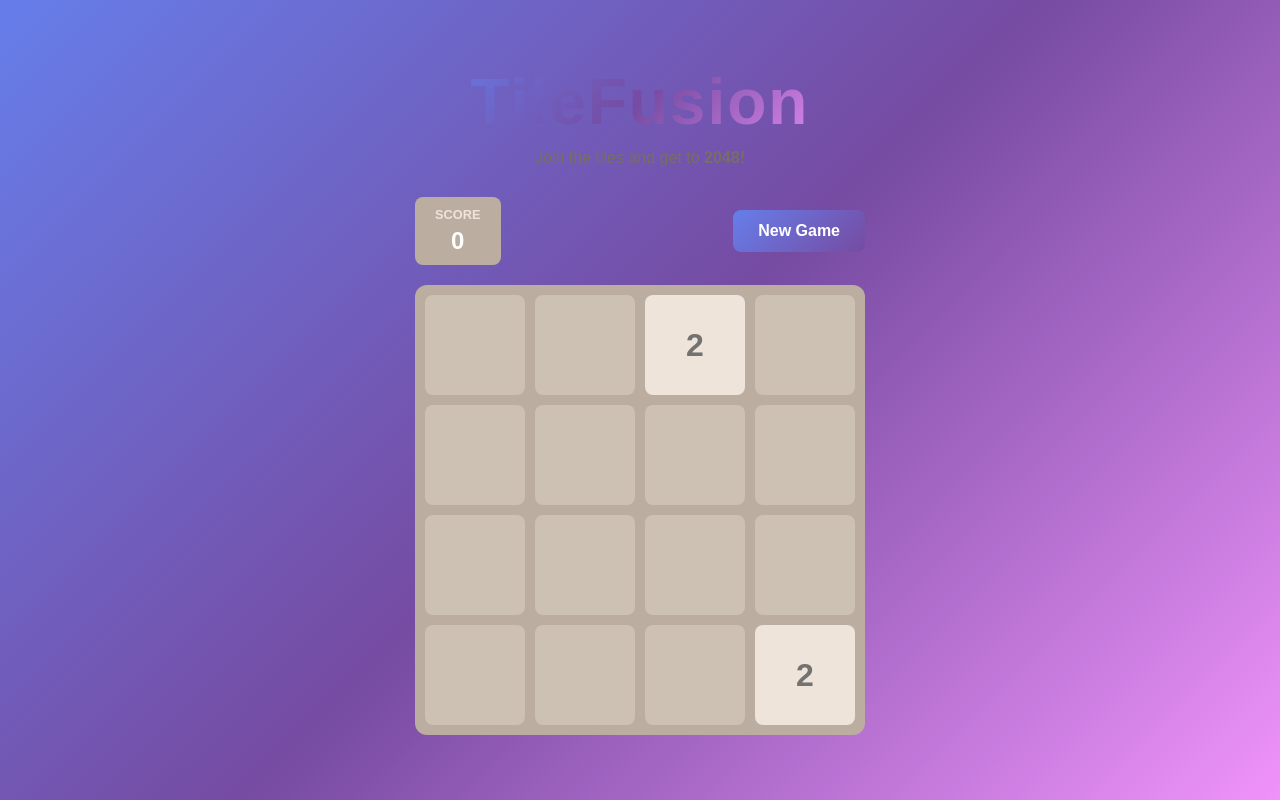
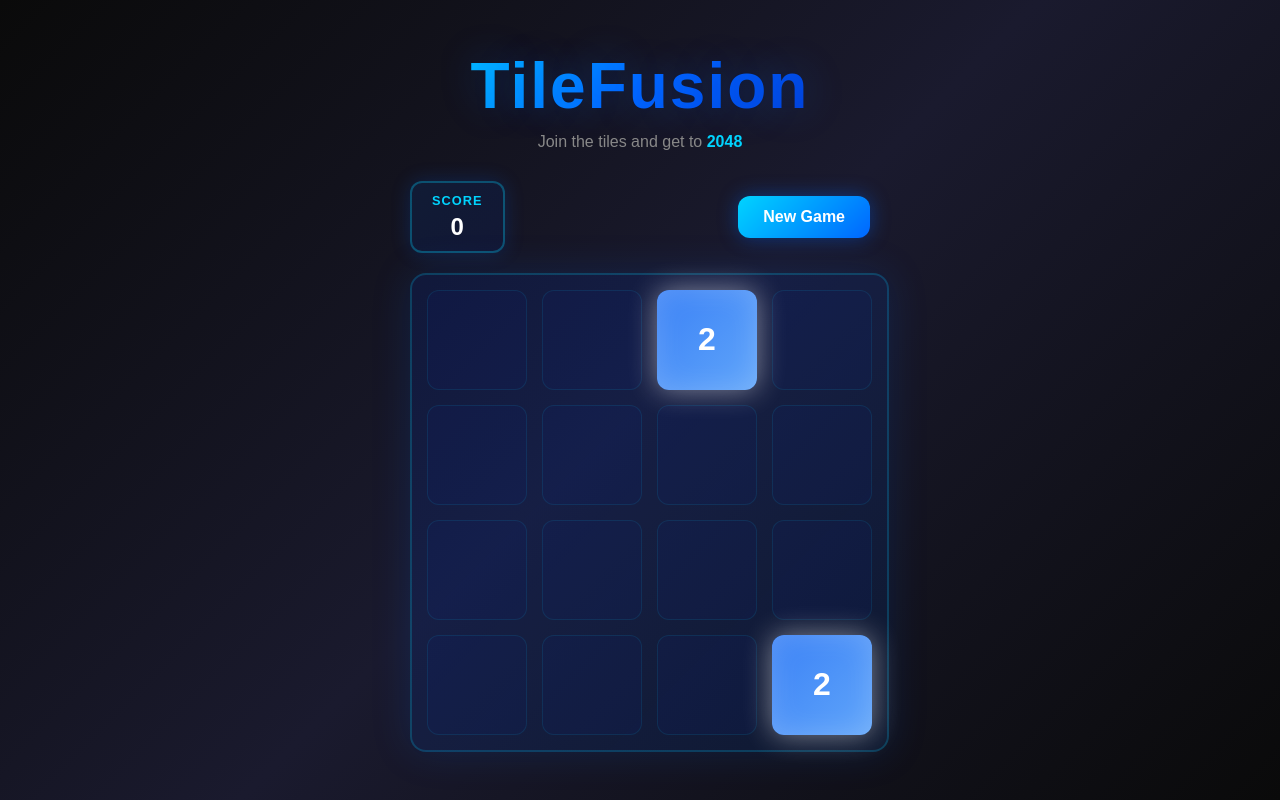
Before and after one commit to Shubhammalhotra001/TileFusion, a React (Create React App) app: page / in a window 1280 px wide. Built offline with nearby package versions, Linux system fonts and the light colour scheme.

Commit message:
Css updated

```diff
--- a/src/App.css
+++ b/src/App.css
@@ -4,13 +4,24 @@
   box-sizing: border-box;
 }
 
+html, body {
+  width: 100%;
+  height: 100%;
+}
+
 body {
-  background: linear-gradient(135deg, #667eea 0%, #764ba2 50%, #f093fb 100%);
+  background: linear-gradient(135deg, #0a0a0a 0%, #1a1a2e 50%, #0a0a0a 100%);
   min-height: 100vh;
   display: flex;
   align-items: center;
   justify-content: center;
   font-family: 'Clear Sans', 'Helvetica Neue', Arial, sans-serif;
+  overflow-x: hidden;
+}
+
+#root {
+  width: 100%;
+  height: 100%;
 }
 
 .App {
@@ -20,4 +31,5 @@ body {
   align-items: center;
   justify-content: center;
   padding: 20px;
+  background: linear-gradient(135deg, #0a0a0a 0%, #1a1a2e 50%, #0a0a0a 100%);
 }
--- a/src/pages/game.jsx
+++ b/src/pages/game.jsx
@@ -96,7 +96,7 @@ const Game = () => {
     <div className="game-container">
       <div className="game-header">
         <h1 className="game-title">TileFusion</h1>
-        <p className="game-subtitle">Join the tiles and get to <strong>2048!</strong></p>
+        <p className="game-subtitle">Join the tiles and get to <strong>2048</strong></p>
       </div>
 
       <ScoreBoard
@@ -117,7 +117,7 @@ const Game = () => {
       {gameStatus === GAME_STATUS.LOST && (
         <div className="game-over-overlay">
           <div className="game-over-message">
-            <h2>Game Over!</h2>
+            <h2>Game Over</h2>
             <p>No moves left</p>
             <p className="try-again">Better luck next time</p>
             <button className="restart-btn" onClick={resetGame}>
--- a/src/styles/Game.css
+++ b/src/styles/Game.css
@@ -1,3 +1,4 @@
+/* Game.css*/
 .game-container {
   max-width: 500px;
   margin: 0 auto;
@@ -15,17 +16,22 @@
   font-size: 4rem;
   font-weight: bold;
   margin: 0;
-  background: linear-gradient(135deg, #667eea 0%, #764ba2 50%, #f093fb 100%);
+  background: linear-gradient(135deg, #00d4ff 0%, #0066ff 50%, #0033cc 100%);
   -webkit-background-clip: text;
   -webkit-text-fill-color: transparent;
   background-clip: text;
   letter-spacing: 2px;
+  text-shadow: 0 0 40px rgba(0, 102, 255, 0.3);
 }
 
 .game-subtitle {
-  color: #776e65;
+  color: #888;
   font-size: 1rem;
   margin-top: 10px;
+}
+
+.game-subtitle strong {
+  color: #00d4ff;
 }
 
 /* Score Board */
@@ -42,18 +48,22 @@
 }
 
 .score-container {
-  background-color: #bbada0;
+  background: linear-gradient(135deg, rgba(0, 102, 255, 0.1) 0%, rgba(0, 51, 204, 0.1) 100%);
+  border: 2px solid rgba(0, 212, 255, 0.3);
   padding: 10px 20px;
-  border-radius: 8px;
+  border-radius: 12px;
   text-align: center;
   min-width: 80px;
+  box-shadow: 0 0 20px rgba(0, 102, 255, 0.2);
 }
 
 .score-label {
-  color: #eee4da;
+  color: #00d4ff;
   font-size: 0.8rem;
   font-weight: bold;
   margin-bottom: 5px;
+  text-transform: uppercase;
+  letter-spacing: 1px;
 }
 
 .score-value {
@@ -63,20 +73,21 @@
 }
 
 .new-game-btn {
-  background: linear-gradient(135deg, #667eea 0%, #764ba2 100%);
+  background: linear-gradient(135deg, #00d4ff 0%, #0066ff 100%);
   color: white;
   border: none;
   padding: 12px 25px;
-  border-radius: 8px;
+  border-radius: 12px;
   font-size: 1rem;
   font-weight: bold;
   cursor: pointer;
-  transition: transform 0.2s, box-shadow 0.2s;
+  transition: all 0.3s;
+  box-shadow: 0 0 20px rgba(0, 102, 255, 0.4);
 }
 
 .new-game-btn:hover {
   transform: translateY(-2px);
-  box-shadow: 0 4px 12px rgba(102, 126, 234, 0.4);
+  box-shadow: 0 0 30px rgba(0, 212, 255, 0.6);
 }
 
 .new-game-btn:active {
@@ -85,20 +96,32 @@
 
 /* Game Board */
 .game-board {
-  background-color: #bbada0;
-  padding: 10px;
-  border-radius: 12px;
+  background: linear-gradient(135deg, rgba(0, 51, 204, 0.15) 0%, rgba(0, 102, 255, 0.1) 100%);
+  padding: 15px;
+  border-radius: 16px;
   display: inline-block;
+  border: 2px solid rgba(0, 212, 255, 0.2);
+  box-shadow: 0 0 40px rgba(0, 102, 255, 0.15);
 }
 
 .board-row {
   display: flex;
-  gap: 10px;
-  margin-bottom: 10px;
+  gap: 15px;
+  margin-bottom: 15px;
 }
 
 .board-row:last-child {
   margin-bottom: 0;
+}
+
+/* Touch support wrapper */
+.game-board-wrapper {
+  display: inline-block;
+  touch-action: none;
+  user-select: none;
+  -webkit-user-select: none;
+  -moz-user-select: none;
+  -ms-user-select: none;
 }
 
 /* Game Over Overlay */
@@ -108,16 +131,17 @@
   left: 0;
   width: 100%;
   height: 100%;
-  background-color: rgba(238, 228, 218, 0.73);
+  background-color: rgba(10, 10, 10, 0.9);
   display: flex;
   align-items: center;
   justify-content: center;
   z-index: 1000;
   animation: fadeIn 0.3s ease-in-out;
+  backdrop-filter: blur(10px);
 }
 
 .game-over-overlay.win {
-  background-color: rgba(237, 194, 46, 0.5);
+  background-color: rgba(0, 102, 255, 0.2);
 }
 
 @keyframes fadeIn {
@@ -130,11 +154,12 @@
 }
 
 .game-over-message {
-  background-color: white;
+  background: linear-gradient(135deg, rgba(26, 26, 46, 0.95) 0%, rgba(10, 10, 10, 0.95) 100%);
   padding: 40px;
-  border-radius: 12px;
+  border-radius: 16px;
   text-align: center;
-  box-shadow: 0 8px 24px rgba(0, 0, 0, 0.2);
+  box-shadow: 0 0 60px rgba(0, 102, 255, 0.4);
+  border: 2px solid rgba(0, 212, 255, 0.3);
   animation: slideUp 0.3s ease-in-out;
 }
 
@@ -150,116 +175,42 @@
 }
 
 .game-over-message h2 {
-  color: #776e65;
+  color: #00d4ff;
   font-size: 2.5rem;
   margin: 0 0 15px 0;
+  text-shadow: 0 0 20px rgba(0, 212, 255, 0.5);
 }
 
 .game-over-message p {
-  color: #776e65;
+  color: #aaa;
   font-size: 1.2rem;
   margin: 10px 0;
 }
 
 .try-again {
   font-style: italic;
-  color: #bbada0;
+  color: #666;
 }
 
 .restart-btn {
-  background: linear-gradient(135deg, #667eea 0%, #764ba2 100%);
+  background: linear-gradient(135deg, #00d4ff 0%, #0066ff 100%);
   color: white;
   border: none;
   padding: 15px 40px;
-  border-radius: 8px;
+  border-radius: 12px;
   font-size: 1.1rem;
   font-weight: bold;
   cursor: pointer;
   margin-top: 20px;
-  transition: transform 0.2s, box-shadow 0.2s;
+  transition: all 0.3s;
+  box-shadow: 0 0 30px rgba(0, 102, 255, 0.4);
 }
 
 .restart-btn:hover {
   transform: translateY(-2px);
-  box-shadow: 0 6px 16px rgba(102, 126, 234, 0.4);
+  box-shadow: 0 0 40px rgba(0, 212, 255, 0.6);
 }
 
 .restart-btn:active {
   transform: translateY(0);
 }
-
-/* Responsive Design */
-@media (max-width: 600px) {
-  .game-board-wrapper {
-    width: 100%;
-  }
-
-  .game-board {
-    width: 100%;
-    box-sizing: border-box;
-  }
-
-  .game-container {
-    padding: 10px;
-  }
-
-  .game-title {
-    font-size: 2.5rem;
-  }
-
-  .tile {
-    width: 70px;
-    height: 70px;
-    font-size: 1.5rem;
-  }
-
-  .x128, .x256, .x512 {
-    font-size: 1.3rem;
-  }
-
-  .x1024, .x2048 {
-    font-size: 1.1rem;
-  }
-
-  .score-board {
-    flex-direction: column;
-    gap: 15px;
-  }
-
-  .scores {
-    width: 100%;
-    justify-content: center;
-  }
-
-  .new-game-btn {
-    width: 100%;
-  }
-}
-
-@media (max-width: 400px) {
-  .tile {
-    width: 60px;
-    height: 60px;
-    font-size: 1.2rem;
-  }
-
-  .x128, .x256, .x512 {
-    font-size: 1rem;
-  }
-
-  .x1024, .x2048 {
-    font-size: 0.9rem;
-  }
-  .game-board-wrapper {
-  display: inline-block;
-  touch-action: none; /* Prevents default touch behaviors */
-  user-select: none; /* Prevents text selection during swipe */
-  -webkit-user-select: none;
-  -moz-user-select: none;
-  -ms-user-select: none;
-}
-
-  .game-title {
-    font-size: 2rem;
-  }
-}
--- a/src/styles/Tile.css
+++ b/src/styles/Tile.css
@@ -1,3 +1,4 @@
+/* Tile.css*/
 .tile {
   width: 100px;
   height: 100px;
@@ -6,80 +7,29 @@
   justify-content: center;
   font-size: 2rem;
   font-weight: bold;
-  border-radius: 8px;
+  border-radius: 12px;
   transition: all 0.15s ease-in-out;
+  position: relative;
 }
 
 .tile-empty {
-  background-color: rgba(238, 228, 218, 0.35);
+  background: rgba(0, 51, 204, 0.05);
+  border: 1px solid rgba(0, 212, 255, 0.1);
 }
 
-/* Tile colors based on value */
-.x2 {
-  background-color: #eee4da;
-  color: #727371;
+/* Premium white glow animation */
+@keyframes whiteGlow {
+  0%, 100% {
+    box-shadow: 0 0 20px rgba(255, 255, 255, 0.3),
+                inset 0 0 20px rgba(255, 255, 255, 0.1);
+  }
+  50% {
+    box-shadow: 0 0 30px rgba(255, 255, 255, 0.5),
+                inset 0 0 30px rgba(255, 255, 255, 0.2);
+  }
 }
 
-.x4 {
-  background-color: #ece0ca;
-  color: #727371;
-}
-
-.x8 {
-  background-color: #f4b17a;
-  color: white;
-}
-
-.x16 {
-  background-color: #f59575;
-  color: white;
-}
-
-.x32 {
-  background-color: #f57c5f;
-  color: white;
-}
-
-.x64 {
-  background-color: #f65d3b;
-  color: white;
-}
-
-.x128 {
-  background-color: #edce71;
-  color: white;
-  font-size: 1.8rem;
-}
-
-.x256 {
-  background-color: #edcc63;
-  color: white;
-  font-size: 1.8rem;
-}
-
-.x512 {
-  background-color: #edc651;
-  color: white;
-  font-size: 1.8rem;
-}
-
-.x1024 {
-  background-color: #eec744;
-  color: white;
-  font-size: 1.6rem;
-}
-
-.x2048 {
-  background-color: #ecc230;
-  color: white;
-  font-size: 1.6rem;
-}
-
-/* Tile animations */
-.tile:not(.tile-empty) {
-  animation: tileAppear 0.2s ease-in-out;
-}
-
+/* Tile appear animation */
 @keyframes tileAppear {
   0% {
     transform: scale(0);
@@ -90,3 +40,150 @@
     opacity: 1;
   }
 }
+
+/* Progressively darker blue tiles with white glow */
+.x2 {
+  background: linear-gradient(135deg, #3b82f6 0%, #60a5fa 100%);
+  color: white;
+  animation: whiteGlow 2s ease-in-out infinite;
+}
+
+.x4 {
+  background: linear-gradient(135deg, #2563eb 0%, #3b82f6 100%);
+  color: white;
+  animation: whiteGlow 2s ease-in-out infinite;
+}
+
+.x8 {
+  background: linear-gradient(135deg, #1d4ed8 0%, #2563eb 100%);
+  color: white;
+  animation: whiteGlow 2s ease-in-out infinite;
+}
+
+.x16 {
+  background: linear-gradient(135deg, #1e40af 0%, #1d4ed8 100%);
+  color: white;
+  animation: whiteGlow 2s ease-in-out infinite;
+}
+
+.x32 {
+  background: linear-gradient(135deg, #1e3a8a 0%, #1e40af 100%);
+  color: white;
+  animation: whiteGlow 2s ease-in-out infinite;
+}
+
+.x64 {
+  background: linear-gradient(135deg, #172d5f 0%, #1e3a8a 100%);
+  color: white;
+  animation: whiteGlow 2s ease-in-out infinite;
+}
+
+.x128 {
+  background: linear-gradient(135deg, #0f2a4d 0%, #172d5f 100%);
+  color: white;
+  font-size: 1.8rem;
+  animation: whiteGlow 2s ease-in-out infinite;
+}
+
+.x256 {
+  background: linear-gradient(135deg, #0d1f3c 0%, #0f2a4d 100%);
+  color: white;
+  font-size: 1.8rem;
+  animation: whiteGlow 2s ease-in-out infinite;
+}
+
+.x512 {
+  background: linear-gradient(135deg, #0a152b 0%, #0d1f3c 100%);
+  color: white;
+  font-size: 1.8rem;
+  animation: whiteGlow 2s ease-in-out infinite;
+}
+
+.x1024 {
+  background: linear-gradient(135deg, #070d1a 0%, #0a152b 100%);
+  color: white;
+  font-size: 1.6rem;
+  animation: whiteGlow 2s ease-in-out infinite;
+}
+
+.x2048 {
+  background: linear-gradient(135deg, #050810 0%, #070d1a 100%);
+  color: #00d4ff;
+  font-size: 1.6rem;
+  animation: whiteGlow 1.5s ease-in-out infinite;
+  box-shadow: 0 0 40px rgba(0, 212, 255, 0.8),
+              inset 0 0 40px rgba(255, 255, 255, 0.3);
+}
+
+/* Tile appear animation */
+.tile:not(.tile-empty) {
+  animation: tileAppear 0.2s ease-in-out, whiteGlow 2s ease-in-out infinite 0.2s;
+}
+
+/* Responsive tile sizes */
+@media (max-width: 600px) {
+  .game-container {
+    padding: 10px;
+  }
+
+  .game-title {
+    font-size: 2.5rem;
+  }
+
+  .score-board {
+    flex-direction: column;
+    gap: 15px;
+  }
+
+  .scores {
+    width: 100%;
+    justify-content: center;
+  }
+
+  .new-game-btn {
+    width: 100%;
+  }
+
+  .game-board-wrapper {
+    width: 100%;
+  }
+
+  .game-board {
+    width: 100%;
+    box-sizing: border-box;
+  }
+
+  .tile {
+    width: 70px;
+    height: 70px;
+    font-size: 1.5rem;
+  }
+
+  .x128, .x256, .x512 {
+    font-size: 1.3rem;
+  }
+
+  .x1024, .x2048 {
+    font-size: 1.1rem;
+  }
+}
+
+@media (max-width: 400px) {
+  .game-title {
+    font-size: 2rem;
+  }
+
+  .tile {
+    width: 60px;
+    height: 60px;
+    font-size: 1.2rem;
+  }
+
+  .x128, .x256, .x512 {
+    font-size: 1rem;
+  }
+
+  .x1024, .x2048 {
+    font-size: 0.9rem;
+  }
+}
```
